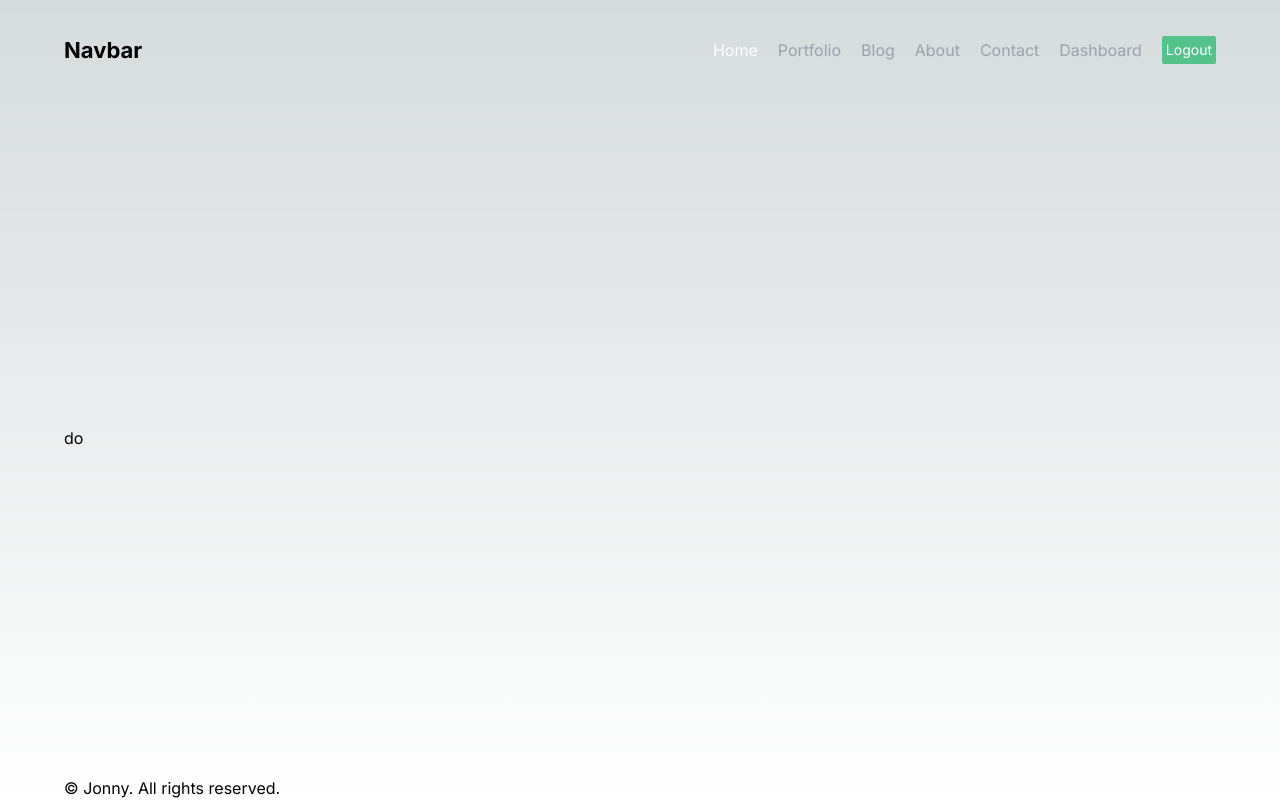
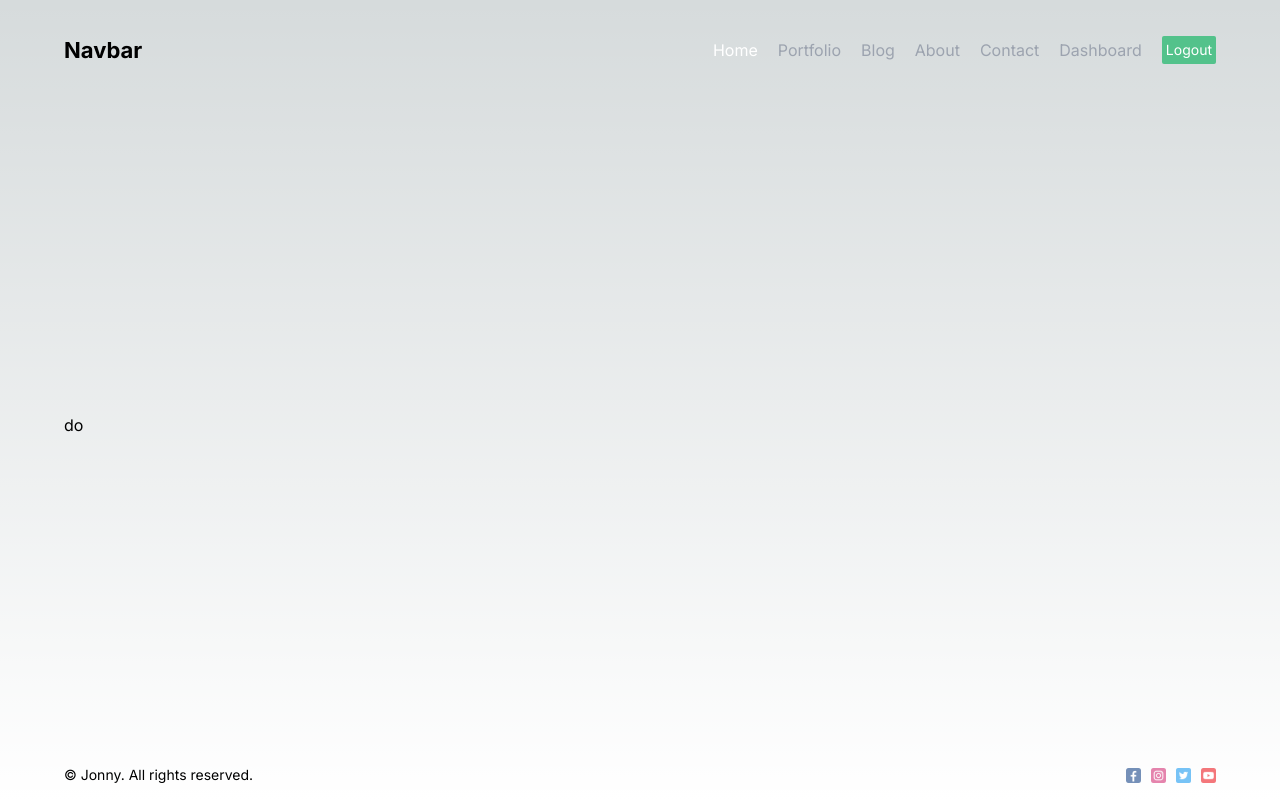
Before and after one commit to jonnyabrams/nextjs13-tryout, a Next.js app: page / in a window 1280 px wide. Built offline with nearby package versions, Linux system fonts and the light colour scheme.

Commit message:
feat: Footer

```diff
--- a/src/components/footer/Footer.tsx
+++ b/src/components/footer/Footer.tsx
@@ -1,8 +1,15 @@
+import Image from "next/image";
+
 const Footer = () => {
   return (
-    <div>
+    <div className="h-[50px] flex items-center justify-between text-sm">
       <div>© Jonny. All rights reserved.</div>
-      <div></div>
+      <div className="flex items-center gap-2.5">
+        <Image src="/assets/1.png" alt="" width={15} height={15} className="opacity-60 cursor-pointer" />
+        <Image src="/assets/2.png" alt="" width={15} height={15} className="opacity-60 cursor-pointer" />
+        <Image src="/assets/3.png" alt="" width={15} height={15} className="opacity-60 cursor-pointer" />
+        <Image src="/assets/4.png" alt="" width={15} height={15} className="opacity-60 cursor-pointer" />
+      </div>
     </div>
   );
 };
```
